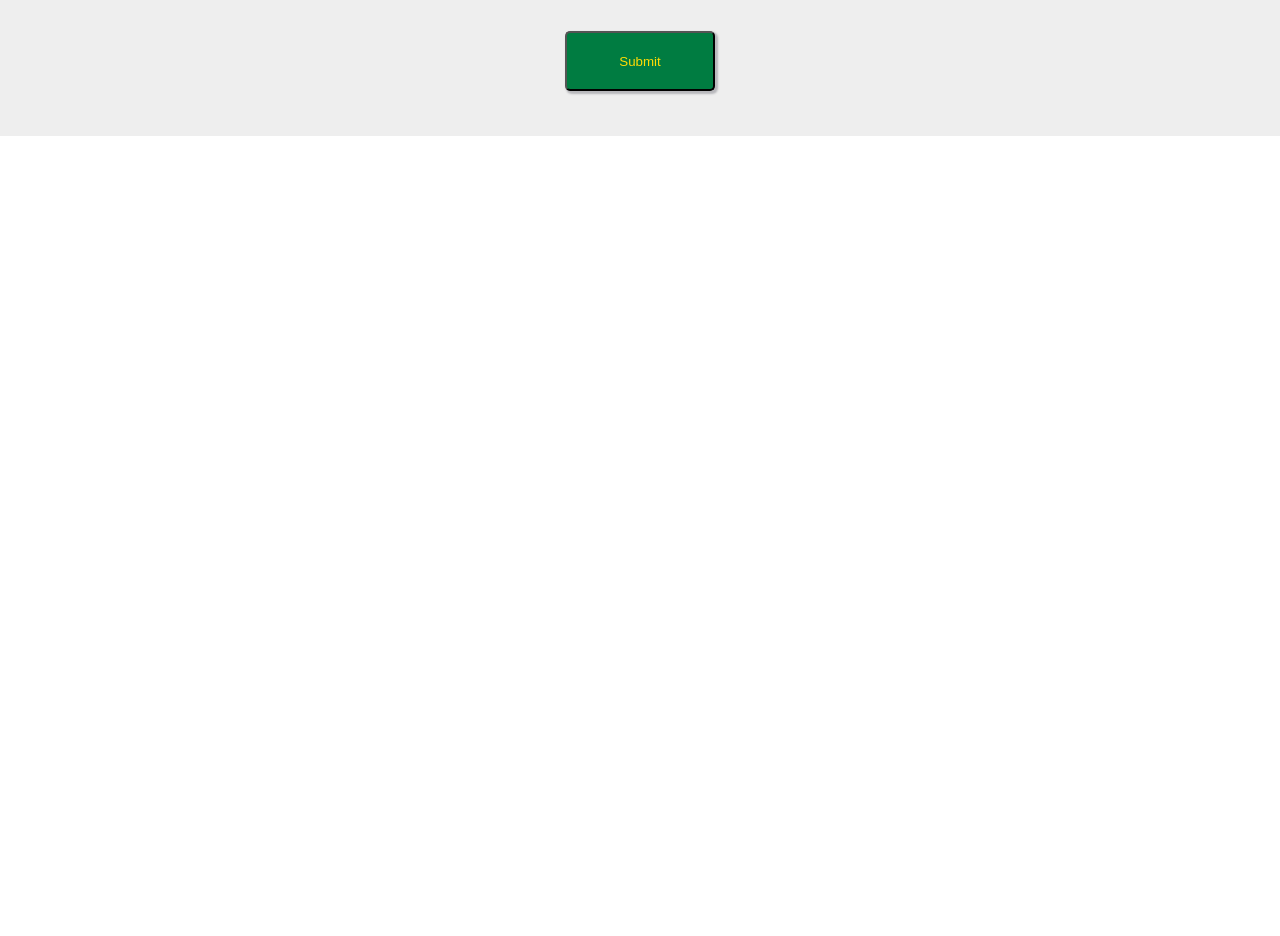
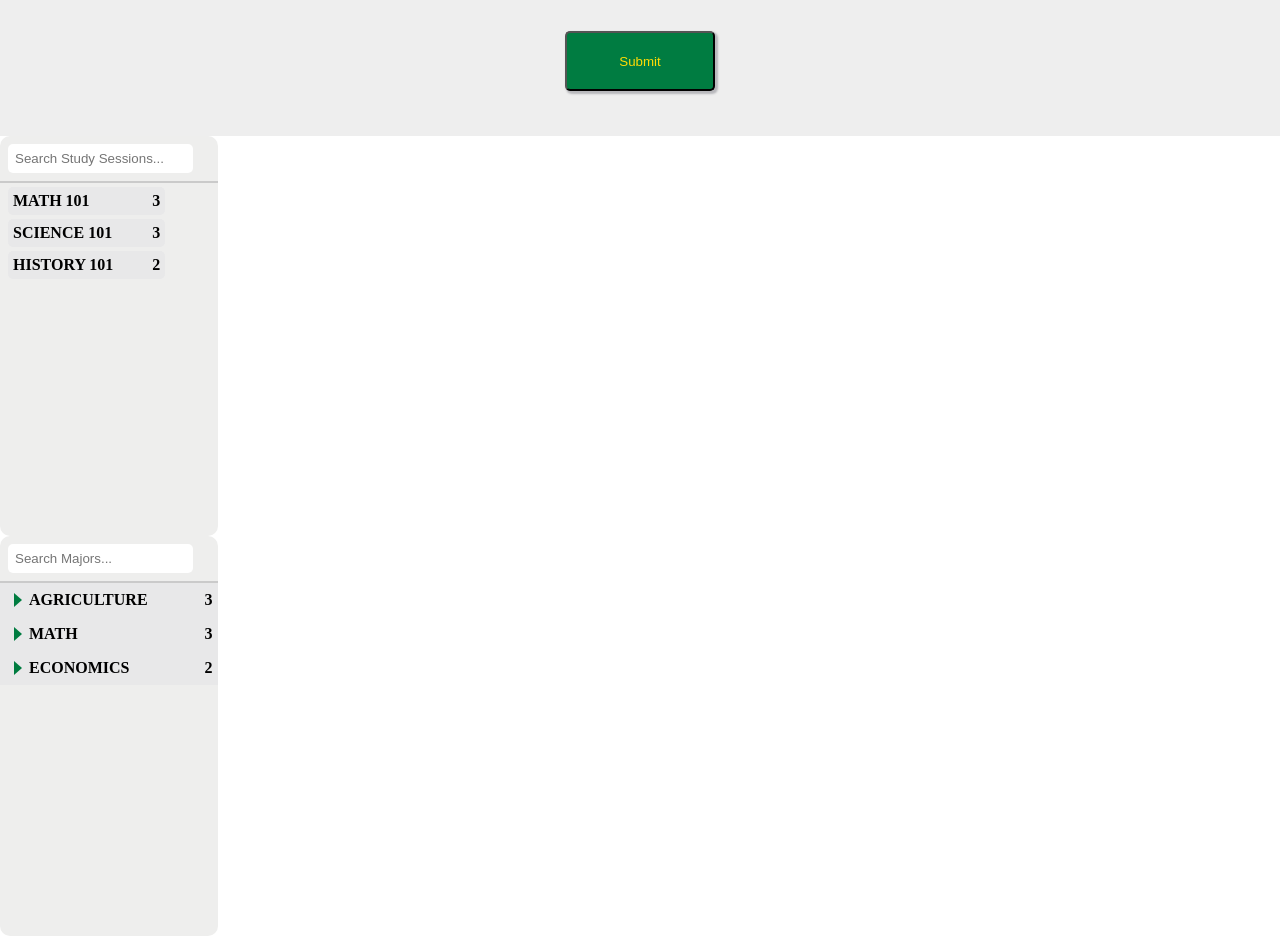
Before and after one commit to EJ-Lan/bear-maps, a React (Vite) app in the folder frontend/: page / in a window 1280 px wide. Shown: the part 720-1656 px from the top of the page. Before the commit the page ends 856 px from the top, so only its background shows below. Built offline with nearby package versions, Linux system fonts and the light colour scheme.

Commit message:
Finished both tickets: creating studentmajorfilter component and activestudysession component

```diff
--- a/frontend/package.json
+++ b/frontend/package.json
@@ -12,6 +12,7 @@
   "dependencies": {
     "react": "^18.2.0",
     "react-dom": "^18.2.0",
+    "react-icons": "^5.2.1",
     "react-select": "^5.8.0"
   },
   "devDependencies": {
@@ -23,6 +24,6 @@
     "eslint-plugin-react-hooks": "^4.6.0",
     "eslint-plugin-react-refresh": "^0.4.6",
     "plop": "^4.0.1",
-    "vite": "^5.2.0"
+    "vite": "^5.4.0"
   }
 }
--- a/frontend/src/App.jsx
+++ b/frontend/src/App.jsx
@@ -4,6 +4,10 @@
 // import "./App.css";
 import Navbar from "./components/Navbar.jsx";
 import StudySpotAdder from "./components/StudySpotAdder.jsx";
+import StudySessionFinder from "./components/ActiveStudySessions.jsx";
+import MajorFilter from "./components/StudentMajorFilter.jsx";
+
+
 
 function App() {
   // const [count, setCount] = useState(0);
@@ -12,6 +16,8 @@ function App() {
     <>
       <Navbar />
       <StudySpotAdder />
+      <StudySessionFinder />
+      <MajorFilter />
     </>
   );
 }
--- /dev/null
+++ b/frontend/src/components/ActiveStudySessions.css
@@ -0,0 +1,66 @@
+* {
+    box-sizing: border-box;
+}
+.sidebar {
+    width:17%;
+    height: 50vh;
+    border-radius: 10px;
+    background-color: #EEEEED;
+    overflow: auto;
+}
+
+#search-input {
+    display: inline-block;
+    margin: 8px;
+    padding: 7px;
+    width: 85%;
+    border: none;
+    border-radius: 5px;
+}
+
+.divider {
+    height: 2px;
+    border-width: 0;
+    color: gray;
+    background-color: rgb(202, 202, 202);
+}
+
+.class-list {
+    width: 100%;
+}
+
+.class-item {
+    margin: 4px;
+}
+
+.class-name {
+    display: flex;
+    justify-content: space-between;
+    background-color: #E8E8E9;
+    width: 75%;
+    padding: 5px;
+    margin: 4px;
+    border-radius: 5px;
+    font-weight: 600;
+    cursor: pointer;
+}
+
+.class-name.active {
+    background-color: #BDE2D2;
+}
+
+.class-name-text {
+    margin-right: 10px;
+}
+
+.location-item {
+    display: flex;
+    width: 75%;
+    float: right;
+    justify-content: flex-end;
+    background-color: white;
+    padding: 5px;
+    margin: 4px 4px 4px 0;
+    border-radius: 5px;
+    font-weight: 600;
+}
--- /dev/null
+++ b/frontend/src/components/ActiveStudySessions.jsx
@@ -0,0 +1,64 @@
+import React, { useState } from 'react';
+import "./ActiveStudySessions.css";
+
+
+export default function StudySessionFinder(){
+    const [classes, setClasses] = useState([
+        { name: 'MATH 101', number: 3, locations: ['CCIS 212', 'BUS101', 'RUTHERFORD N.2'] },
+        { name: 'SCIENCE 101', number: 3, locations: ['CCIS 212', 'BUS101', 'RUTHERFORD N.2'] },
+        { name: 'HISTORY 101', number: 2, locations: ['CCIS 212', 'BUS101', 'RUTHERFORD N.2'] }
+    ]);
+
+    const [filteredClasses, setFilteredClasses] = useState(classes);
+    const [activeClass, setActiveClass] = useState(null);
+
+    const handleSearch = (event) => {
+        const searchTerm = event.target.value.toLowerCase();
+        setFilteredClasses(classes.filter(classItem =>
+            classItem.name.toLowerCase().includes(searchTerm)
+        ));
+    };
+
+    const handleClick = (classItem) => {
+        setActiveClass(prevActiveClass =>
+            prevActiveClass === classItem ? null : classItem
+        );
+    };
+
+    return (
+        <section class="sidebar">
+            <div class="session-search-bar">
+                <input
+                    type="text"
+                    id="search-input"
+                    placeholder="Search Study Sessions..."
+                    onChange={handleSearch}
+                />
+            </div>
+            <hr class="divider" />
+            <div id="class-list" class="class-list">
+                {filteredClasses.map(classItem => (
+                    <div
+                        key={classItem.name}
+                        class="class-item"
+                    >
+                        <div
+                            class={`class-name ${activeClass === classItem ? 'active' : ''}`}
+                            onClick={() => handleClick(classItem)}
+                        >
+                            <span class="class-name-text">{classItem.name}</span>
+                            <span>{classItem.number}</span>
+                        </div>
+                        {activeClass === classItem && (
+                            <div class="class-locations">
+                                {classItem.locations.map((location, index) => (
+                                    <div key={index} class="location-item">{location}</div>
+                                ))}
+                            </div>
+                        )}
+                    </div>
+                ))}
+            </div>
+        </section>
+    );
+};
--- /dev/null
+++ b/frontend/src/components/StudentMajorFilter.css
@@ -0,0 +1,58 @@
+* {
+    box-sizing: border-box;
+}
+
+.sidebar {
+    width: 17%;
+    height: 50vh;
+    border-radius: 10px;
+    background-color: #EEEEED;
+    overflow: auto;
+}
+
+#search-input {
+    display: inline-block;
+    margin: 8px;
+    padding: 7px;
+    width: 85%;
+    border: none;
+    border-radius: 5px;
+}
+
+.divider {
+    height: 2px;
+    border-width: 0;
+    color: gray;
+    background-color: rgb(202, 202, 202);
+}
+
+
+.major-name {
+    display: flex;
+    align-items: center;
+    justify-content: space-between;
+    background-color: #E8E8E9;
+    width: 100%;
+    padding: 5px;
+    font-weight: 600;
+    cursor: pointer;
+}
+
+.major-name-text {
+    display: flex;
+    align-items: center;
+}
+
+.student-item {
+    display: flex;
+    text-align:center;
+    align-items: center;
+    justify-content: space-between;
+    background-color: white;
+    padding: 5px;
+    font-weight: 600;
+}
+
+.caret-icon {
+    color: #007C40;
+}
--- /dev/null
+++ b/frontend/src/components/StudentMajorFilter.jsx
@@ -0,0 +1,73 @@
+import React, { useState } from 'react';
+import './StudentMajorFilter.css';
+import { BiCaretDown, BiCaretRight,BiLogoBaidu } from 'react-icons/bi';
+
+export default function MajorFilter() {
+    const [majors, setMajors] = useState([
+        { name: 'AGRICULTURE', number: 3, students: ['Simon Haile', 'Haile Simon', 'EJ Lanada']},
+        { name: 'MATH', number: 3, students: ['Simon Haile', 'Haile Simon', 'EJ Lanada']},
+        { name: 'ECONOMICS', number: 2, students: ['Simon Haile', 'Haile Simon', 'EJ Lanada']},
+    ]);
+
+    const [students, setStudents] = useState({
+        'Simon Haile': {year:'3rd', major:'Agri.'},
+        'Haile Simon': {year:'3rd', major:'Agri.'},
+        'EJ Lanada': {year:'3rd', major:'Agri.'}
+    });
+
+    const [filteredMajors, setFilteredMajors] = useState(majors);
+    const [activeMajor, setActiveMajor] = useState(null);
+
+    const handleSearch = (event) => {
+        const searchTerm = event.target.value.toLowerCase();
+        setFilteredMajors(majors.filter(majorItem =>
+            majorItem.name.toLowerCase().includes(searchTerm)
+        ));
+    };
+
+    const handleClick = (majorItem) => {
+        setActiveMajor(prevActiveMajor =>
+            prevActiveMajor === majorItem ? null : majorItem
+        );
+    };
+
+    return (
+        <section className="sidebar">
+            <div className="major-search-bar">
+                <input type="text" id="search-input" placeholder="Search Majors..." onChange={handleSearch}/>
+            </div>
+            <hr className="divider" />
+            <div id="major-list" className="major-list">
+                {filteredMajors.map(majorItem => (
+                    <div key={majorItem.name} className="major-item">
+                        <div className={`major-name ${activeMajor === majorItem ? 'active' : ''}`} onClick={() => handleClick(majorItem)}>
+                            <span className="major-name-text">
+                                {activeMajor === majorItem ? <BiCaretDown className="caret-icon" size={24} /> : <BiCaretRight className="caret-icon" size={24} />}
+                                {majorItem.name}
+                            </span>
+                            <span>{majorItem.number}</span>
+                        </div>
+                        {activeMajor === majorItem && (
+                            <div className="major-students">
+                                {majorItem.students.map((student, index) => (
+                                    <div key={index} className="student-item">
+                                        <span>
+                                            <BiLogoBaidu className="caret-icon"/>
+                                            &nbsp;
+                                            {student}
+                                        </span>
+                                        <span style={{ fontFamily: 'Courier New', fontWeight: '100', fontSize:'12px' }}>
+                                            {students[student]?.year}
+                                            &nbsp;
+                                            {students[student]?.major}
+                                        </span>
+                                    </div>
+                                ))}
+                            </div>
+                        )}
+                    </div>
+                ))}
+            </div>
+        </section>
+    );
+}
```
Also changed, not shown: 1 other file (tests, documents, lock files or other folders).
